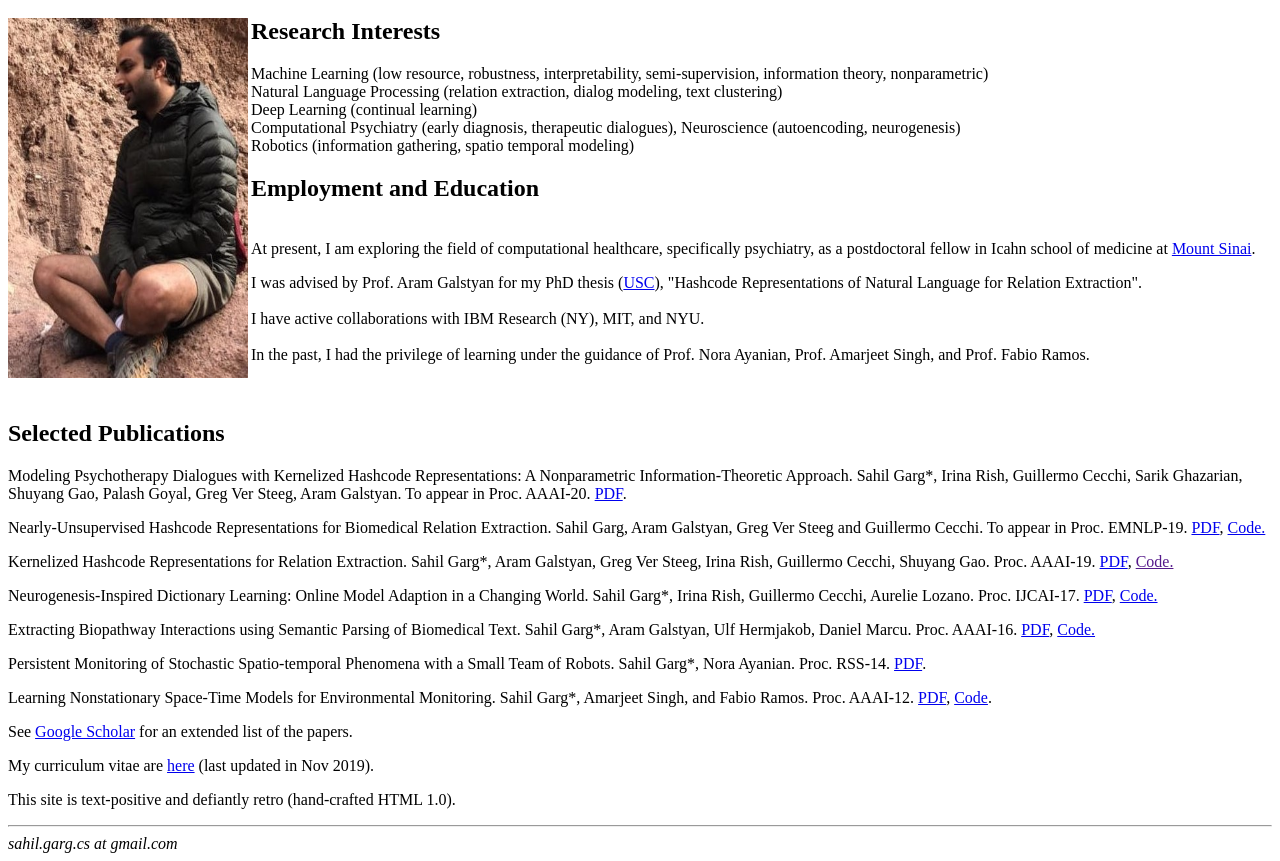
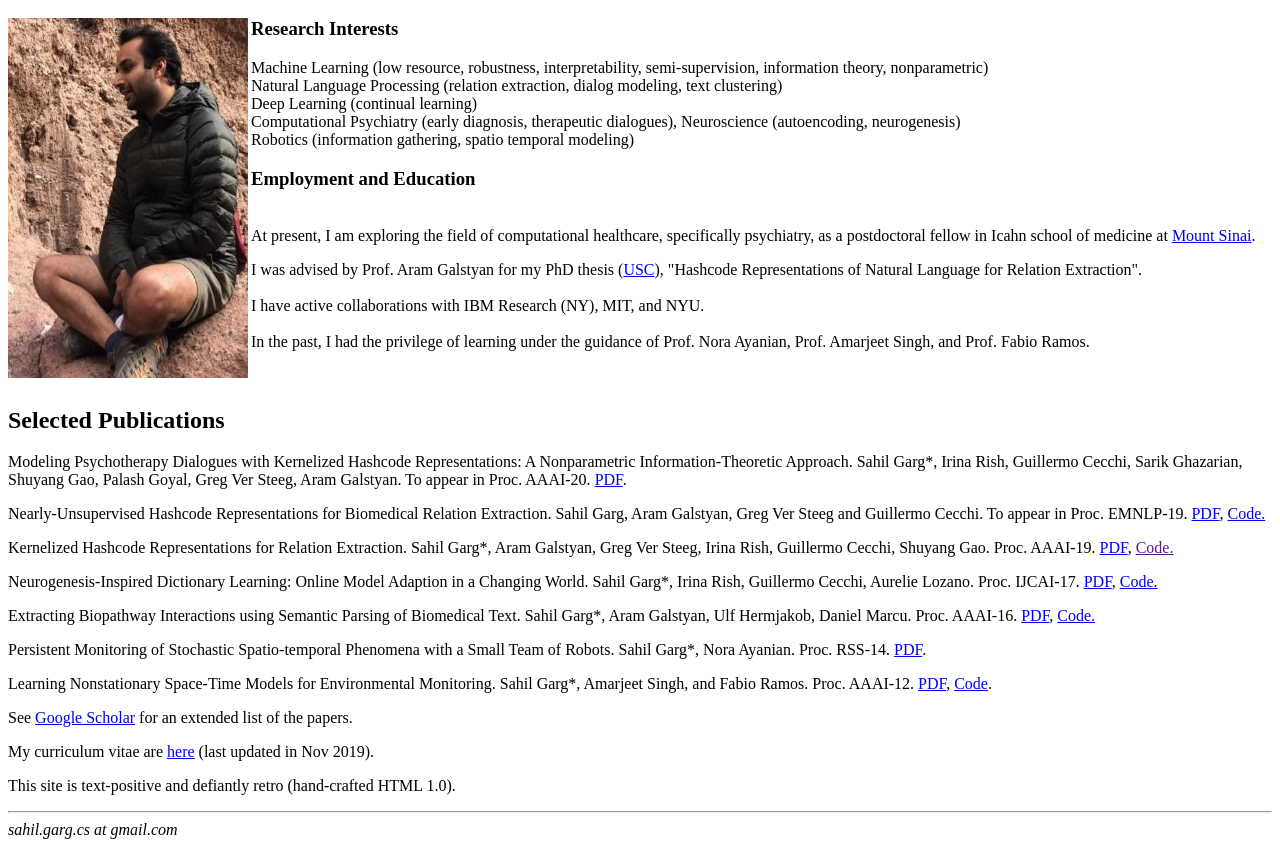
Before and after one commit to sgarg87/sgarg87.github.io, a plain HTML site: page index.html in a window 1280 px wide. Shown: the part 48-909 px from the top of the page. Drawn offline with Linux system fonts and the light colour scheme.

```diff
--- a/index.html
+++ b/index.html
@@ -13,7 +13,7 @@ Dr. Sahil Garg (Computer Scientist)
 <img src="./sahil.jpg" width="240" height="360" alt="Smiley face" align="left">
 
 
-<h2>Research Interests</h3>
+<h3>Research Interests</h3>
 Machine Learning (low resource, robustness, interpretability, semi-supervision, information theory, nonparametric)
 <br>
 Natural Language Processing (relation extraction, dialog modeling, text clustering)
@@ -26,7 +26,7 @@ Robotics (information gathering, spatio temporal modeling)
 <br>
 
 
-<h2>Employment and Education</h3>
+<h3>Employment and Education</h3>
 <br>
 At present, I am exploring the field of computational healthcare, specifically psychiatry, as a postdoctoral fellow in Icahn school of medicine at <a href="https://icahn.mssm.edu/">Mount Sinai</a>.
 </p>
```
